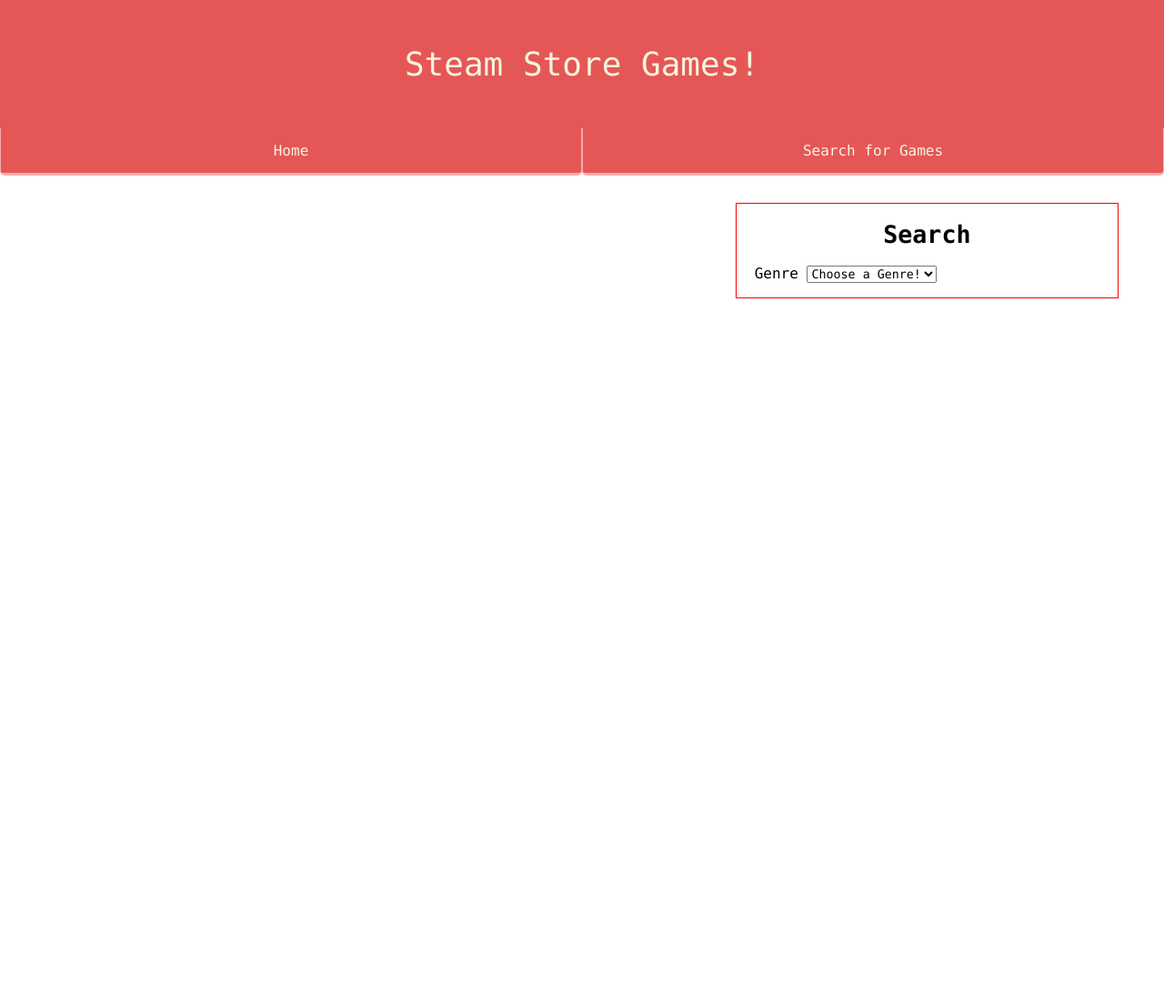
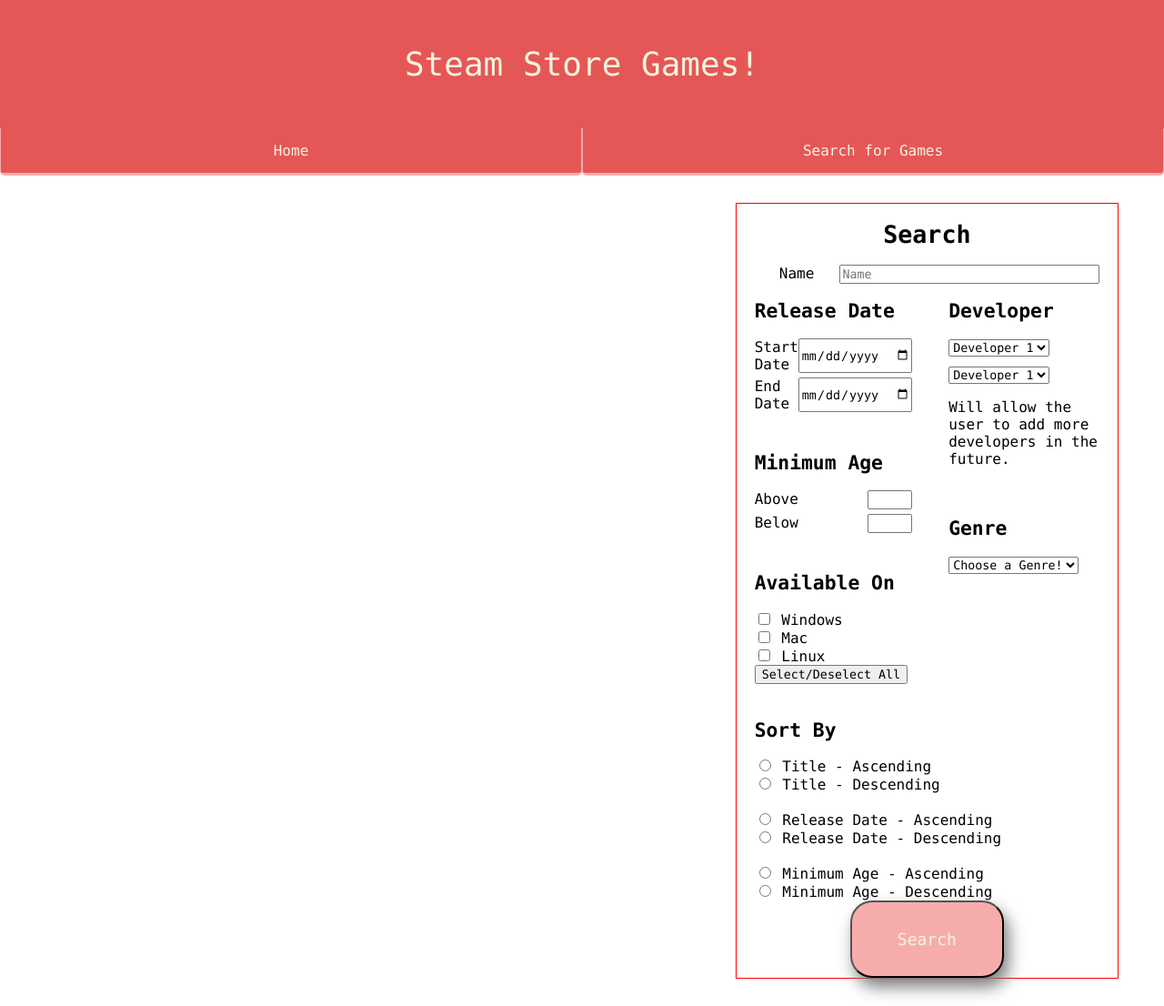
Before and after one commit to luciefwolf/cs257, a Flask app: page /games/ in a window 1280 px wide. Shown: the whole page at 91% size. Before the commit the page ends 328 px from the top, so only its background shows below. Run offline with Flask 2, Linux system fonts and the light colour scheme; data that the repository does not hold is empty; parts of the project's set-up code (start-up, migrations or seed data) failed here and were passed over; some libraries are stand-ins or nearby versions.

Commit message:
Implemented title search

```diff
--- a/webapp/api.py
+++ b/webapp/api.py
@@ -46,9 +46,9 @@
     return json.dumps(genres_list)
 
 
-@api.route('/games/genres/<game_genre>')
-def get_games_from_genre(game_genre):
-    # Returns a list of all the games in our database, based on genre
+@api.route('/games/')
+def get_games_from_genre():
+    # Returns a list of all the games in our database, based on input parameters
 
     # indices:
     #     0 game.title, 1 game.release_date,
@@ -62,12 +62,27 @@
 
     query = queries.all_game_information_search
 
+    if 'genre_id' in flask.request.args:
+        game_genre_id = flask.request.args.get('genre_id')
+        query += 'AND genre.id = ' + str(game_genre_id) + ' '
+    if 'title' in flask.request.args:
+        title = flask.request.args.get('title')
+        query += "AND game.title ILIKE '%" + str(title) + "%' "
+
+    # implementation not complete
+    if 'sort_by' in flask.request.args:
+        sort = flask.request.args.get('sort_by')
+        query += 'ORDER BY game.title;'
+    else:
+        query += 'ORDER BY game.title;'
+
     game_list = []
 
     try:
         connection = get_connection()
         cursor = connection.cursor()
-        cursor.execute(query, (game_genre,))
+        cursor.execute(query)
+        # , (game_genre_id,)
 
         game = {'title': '',
                 'release_date': '',
--- a/webapp/config.py
+++ b/webapp/config.py
@@ -1,3 +1,3 @@
-user='jondich'
+user='yuelin'
 password=''
-database='grading'
+database='steam'
--- a/webapp/queries.py
+++ b/webapp/queries.py
@@ -19,7 +19,4 @@
 AND game_genre.genre_id = genre.id
 AND game.id = game_publisher.game_id
 AND game_publisher.publisher_id = publisher.id
-AND genre.id = %s
-
-ORDER BY game.title;
 '''
--- a/webapp/static/webapp.js
+++ b/webapp/static/webapp.js
@@ -10,9 +10,9 @@
 function initialize() {
     loadGenresSelector();
 
-    let element = document.getElementById('genre_selector');
+    let element = document.getElementById('search_button');
     if (element) {
-        element.onchange = onGenreSelectionChanged;
+        element.onclick = onGamesFilerChanged;
     }
 }
 
@@ -58,14 +58,30 @@
     });
 }
 
-function onGenreSelectionChanged() {
-    let element = document.getElementById('genre_selector');
-    if (!element) {
-        return;
+function onGamesFilerChanged() {
+    let url = getAPIBaseURL() + '/games/?';
+
+    let genre_selector = document.getElementById('genre_selector');
+    let genreID = genre_selector.value;
+
+    let title_input = document.getElementById('title_search').value;
+
+    if (genreID != 'None') {
+        url += 'genre_id=' + genreID;
     }
-    let authorID = element.value;
 
-    let url = getAPIBaseURL() + '/games/genres/' + authorID;
+    if (title_input != '') {
+        if (url.charAt(url.length - 1) == '?') {
+            url += 'title=' + title_input;
+        }
+        else {
+            url += '&title=' + title_input;
+        }
+    }
+
+    if (url.charAt(url.length - 1) == '?') {
+        url.slice(0, -1);
+    }
 
     fetch(url, {method: 'get'})
 
--- a/webapp/templates/games_main.html
+++ b/webapp/templates/games_main.html
@@ -14,19 +14,23 @@
 
     <div id="games_search_container">
 
-        <div id="games_container">
-        </div>
+        <div id="games_container"></div>
 
         <div id="setting_container" class="border">
             <div>
                 <h1>Search{{title}}</h1>
             </div>
 
-            <p>Genre <select id="genre_selector"></select></p>
-
             <!-- <div class="flex">
                 <label for="game_name" style="flex:1; text-align: center;">Name</label>
-                <input style="flex:3;" type="text" name="game_name" class="form-control" placeholder="Name">
+                <input id="title_search" style="flex:3;" type="text" name="game_name" class="form-control" placeholder="Name">
+            </div>
+
+            <p>Genre <select id="genre_selector"></select></p>-->
+
+            <div class="flex">
+                <label for="game_name" style="flex:1; text-align: center;">Name</label>
+                <input id="title_search" style="flex:3;" type="text" name="game_name" class="form-control" placeholder="Name">
             </div>
 
             <div class="flex">
@@ -63,6 +67,7 @@
                         <label for="system2"> Mac</label><br>
                         <input type="checkbox" id="linux" name="system3" value="Linux">
                         <label for="system3"> Linux</label><br>
+                        <button onclick="selectOrDeselect()">Select/Deselect All</button>
                     </div>
                 </div>
 
@@ -86,20 +91,11 @@
 
                     <div style="padding-bottom: 20px;">
                         <h2>Genre</h2>
-                        <input type="checkbox" name="genre_genre1" value="genre_genre1">
-                        <label for="genre_genre1"> Genre 1</label><br>
-                        <input type="checkbox" name="genre_genre2" value="genre_genre2">
-                        <label for="genre_genre2"> Genre 2</label><br>
-                        <input type="checkbox" name="genre_genre3" value="genre_genre3">
-                        <label for="genre_genre3"> Genre 3</label><br>
-
-                        <button onclick="selectOrDeselect()">Select/Deselect All</button>
+                        <select id="genre_selector"></select>
                     </div>
                 </div>
             </div>
-            <div style="text-align: center;">
-                <button id="games_search" class="button">Search</button>
-            </div>
+
             <div>
                 <h2>Sort By</h2>
 
@@ -117,7 +113,12 @@
                 <label for="output">Minimum Age - Ascending</label><br>
                 <input type="radio" name="sort_by" value="age_d">
                 <label for="output">Minimum Age - Descending</label><br>
-            </div> -->
+            </div>
+
+            <div style="text-align: center;">
+                <button id="search_button" class="button">Search</button>
+            </div>
+
         </div>
     </div>
 </body>
```
